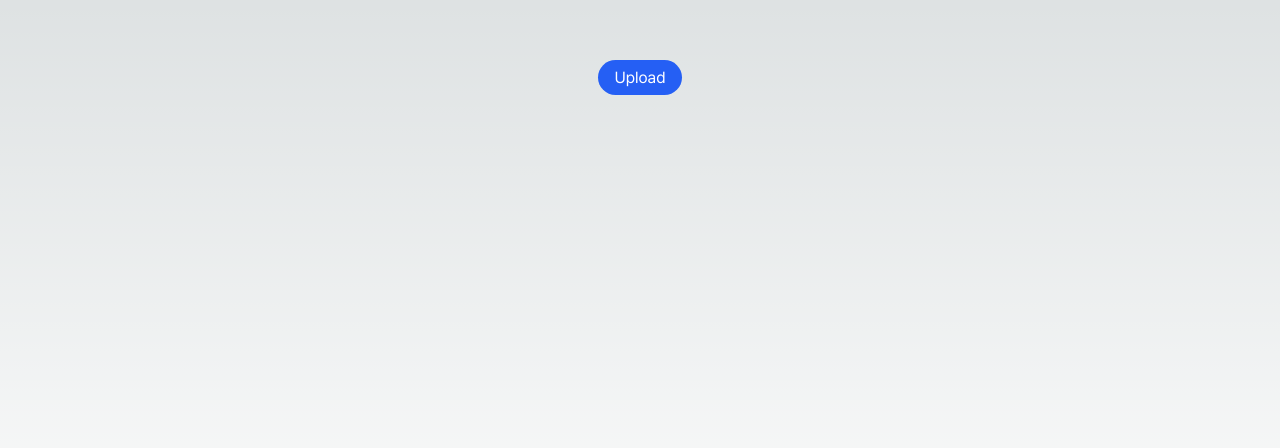
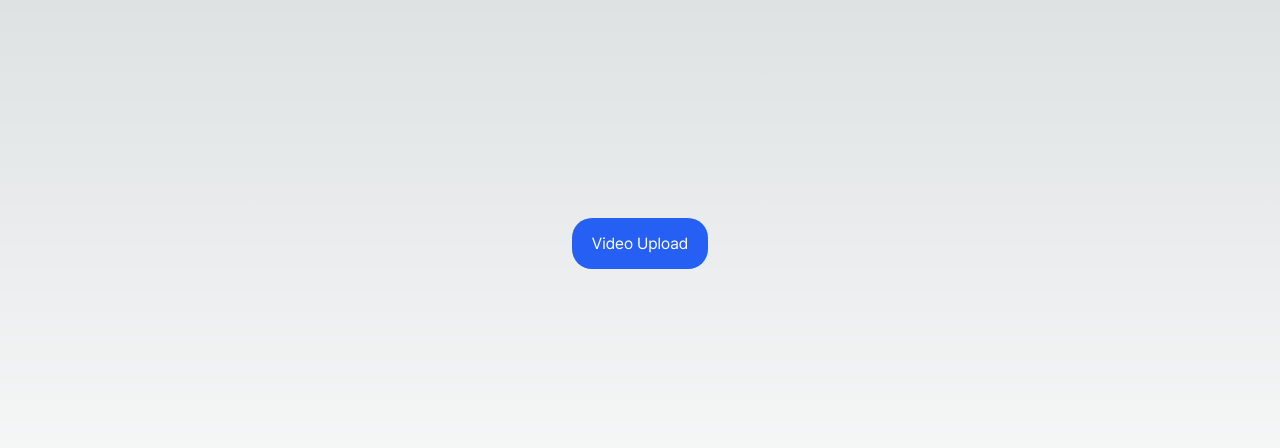
Before and after one commit to DillonMemo/pluginturtor-client, a Next.js app: page /en in a window 1280 px wide. Shown: the part 156-604 px from the top of the page. Built offline with nearby package versions, Linux system fonts and the light colour scheme.

Commit message:
test: commit

```diff
--- a/src/components/shortcut/Shortcut.component.tsx
+++ b/src/components/shortcut/Shortcut.component.tsx
@@ -3,15 +3,13 @@
 import { isChromeState, loadingState } from '@/src/recoil/atom'
 import ChromeRequired from './ChromeRequired.component'
 import Loading from '../Loading'
-import SSRWrapper from './SSRWrapper.component'
-import dynamic from 'next/dynamic'
+import Wrapper from './Wrapper.component'
 import styled from 'styled-components'
 import { useEffect } from 'react'
 import { useRecoilState } from 'recoil'
 
 const Shortcut: React.FC = () => {
   const [loading, setLoading] = useRecoilState(loadingState)
-  const SSRTest = dynamic(() => Promise.resolve(SSRWrapper), { ssr: false })
   const [isChrome, setIsChrome] = useRecoilState(isChromeState)
 
   useEffect(() => {
@@ -40,7 +38,7 @@ const Shortcut: React.FC = () => {
     )
   if (!isChrome) return <ChromeRequired />
 
-  return <SSRTest />
+  return <Wrapper />
 }
 
 export const Main = styled.main`
--- a/src/components/shortcut/SSRWrapper.component.tsx
+++ b/src/components/shortcut/VideoUpload.component.tsx
@@ -1,11 +1,18 @@
 'use client'
 
-import { Main } from './Shortcut.component'
+import { editDataSourceState, isEditState, loadingState } from '@/src/recoil/atom'
+import { useRecoilState, useSetRecoilState } from 'recoil'
+import { Multer } from '@/src/type'
 import styled from 'styled-components'
 
-export default function SSRWrapper() {
+export default function VideoUpload() {
+  const [loading, setLoading] = useRecoilState(loadingState)
+  const setIsEdit = useSetRecoilState(isEditState)
+  const setEditDataSource = useSetRecoilState(editDataSourceState)
+
   const onFileUpload = async (e: React.ChangeEvent<HTMLInputElement>) => {
     try {
+      setLoading(true)
       const {
         target: { files },
       } = e
@@ -14,29 +21,57 @@ export default function SSRWrapper() {
 
         const formData = new FormData()
         formData.append('file', file, file.name)
-        const response = await fetch('http://localhost:4001/shortcut/upload', {
+
+        const url =
+          process.env.NODE_ENV === 'development'
+            ? 'http://localhost:4001/shortcut/upload'
+            : 'https://localhost:4001/shortcut/upload'
+        const response = await fetch(url, {
           method: 'POST',
           body: formData,
         })
         if (response.status === 200) {
-          const json = await response.json()
-          console.log('json', json)
+          const {
+            success,
+            video,
+          }: {
+            success: boolean
+            thumbnails: Multer.MulterFile[]
+            video: Multer.MulterFile
+          } = await response.json()
+          if (success) {
+            const buffer = Buffer.from(video.buffer.data)
+            const base64Data = buffer.toString('base64')
+            // 데이터 URI 생성
+            setEditDataSource((prev) => ({
+              ...prev,
+              videoDataURI: `data:${video.mimetype};base64,${base64Data}`,
+              videoMimeType: video.mimetype,
+            }))
+
+            setIsEdit(true)
+          }
         }
       }
     } catch (error) {
       console.error(error)
+    } finally {
+      setLoading(false)
     }
   }
+
   return (
-    <Main>
-      <VideoUploadInput
+    <div className="upload-fn-wrapper">
+      <input
         type="file"
         name="video-upload"
         id="video-upload"
+        className="hidden"
         onChange={onFileUpload}
         accept="video/*"
       />
-      <UploadButton className="upload-button" type="button">
+
+      <UploadButton className="upload-button" type="button" role="button">
         <label htmlFor="video-upload">
           <svg
             className="upload-button-border"
@@ -59,22 +94,13 @@ export default function SSRWrapper() {
               opacity="0"
             />
           </svg>
-          <span className="upload-button-text">Upload</span>
+          <span className="upload-button-text">Video Upload</span>
         </label>
       </UploadButton>
-
-      <div>
-        <video
-          style={{ marginTop: '2rem', width: 200, height: 300 }}
-          className="upload-video"></video>
-      </div>
-    </Main>
+    </div>
   )
 }
 
-const VideoUploadInput = styled.input`
-  display: none;
-`
 const UploadButton = styled.button`
   /* Animations */
   @keyframes flyIn1 {
@@ -177,7 +203,7 @@ const UploadButton = styled.button`
     background: #255ff4;
     color: #fff;
     width: 6rem;
-    padding: 0.5rem 1rem;
+    padding: 1rem 1.25rem;
     border-radius: 1.25rem;
     transition: all 0.1s linear;
 
--- /dev/null
+++ b/src/components/shortcut/Wrapper.component.tsx
@@ -0,0 +1,34 @@
+'use client'
+
+import { editDataSourceState, isEditState } from '@/src/recoil/atom'
+import { Main } from './Shortcut.component'
+import VideoUpload from './VideoUpload.component'
+import styled from 'styled-components'
+import { useRecoilValue } from 'recoil'
+
+export default function Wrapper() {
+  const isEdit = useRecoilValue(isEditState)
+  const editDataSource = useRecoilValue(editDataSourceState)
+
+  return (
+    <Main>
+      {!isEdit && <VideoUpload />}
+
+      <EditWrapper className={`edit-wrapper ${!isEdit && 'hidden'}`}>
+        {editDataSource.videoDataURI && (
+          <video className="edit-video">
+            <source src={editDataSource.videoDataURI} type={editDataSource.videoMimeType} />
+          </video>
+        )}
+
+        <h2 style={{ color: 'white' }}>HELLO VIDEO</h2>
+      </EditWrapper>
+    </Main>
+  )
+}
+
+const EditWrapper = styled.div`
+  video.edit-video {
+    max-height: 16.25rem;
+  }
+`
--- a/src/recoil/atom.ts
+++ b/src/recoil/atom.ts
@@ -9,3 +9,20 @@ export const isChromeState = atom<boolean>({
   key: 'isChrome',
   default: false,
 })
+
+export const isEditState = atom<boolean>({
+  key: 'isEdit',
+  default: false,
+})
+
+export type EditDataSource = {
+  videoDataURI: string
+  videoMimeType: string
+}
+export const editDataSourceState = atom<EditDataSource>({
+  key: 'editDataSource',
+  default: {
+    videoDataURI: '',
+    videoMimeType: '',
+  },
+})
--- /dev/null
+++ b/src/type.d.ts
@@ -0,0 +1,31 @@
+export namespace Multer {
+  export interface MulterFile {
+    /** Name of the form field associated with this file. */
+    fieldname: string
+    /** Name of the file on the uploader's computer. */
+    originalname: string
+    /**
+     * Value of the `Content-Transfer-Encoding` header for this file.
+     * @deprecated since July 2015
+     * @see RFC 7578, Section 4.7
+     */
+    encoding: string
+    /** Value of the `Content-Type` header for this file. */
+    mimetype: string
+    /** Size of the file in bytes. */
+    size: number
+    /**
+     * A readable stream of this file. Only available to the `_handleFile`
+     * callback for custom `StorageEngine`s.
+     */
+    stream: Readable
+    /** `DiskStorage` only: Directory to which this file has been uploaded. */
+    destination: string
+    /** `DiskStorage` only: Name of this file within `destination`. */
+    filename: string
+    /** `DiskStorage` only: Full path to the uploaded file. */
+    path: string
+    /** `MemoryStorage` only: A Buffer containing the entire file. */
+    buffer: { type: string; data: number[] }
+  }
+}
```
Also changed, not shown: src/components/shortcut/Test.component.tsx (deleted, +0 -150 lines), 1 other file (tests, documents, lock files or other folders).
